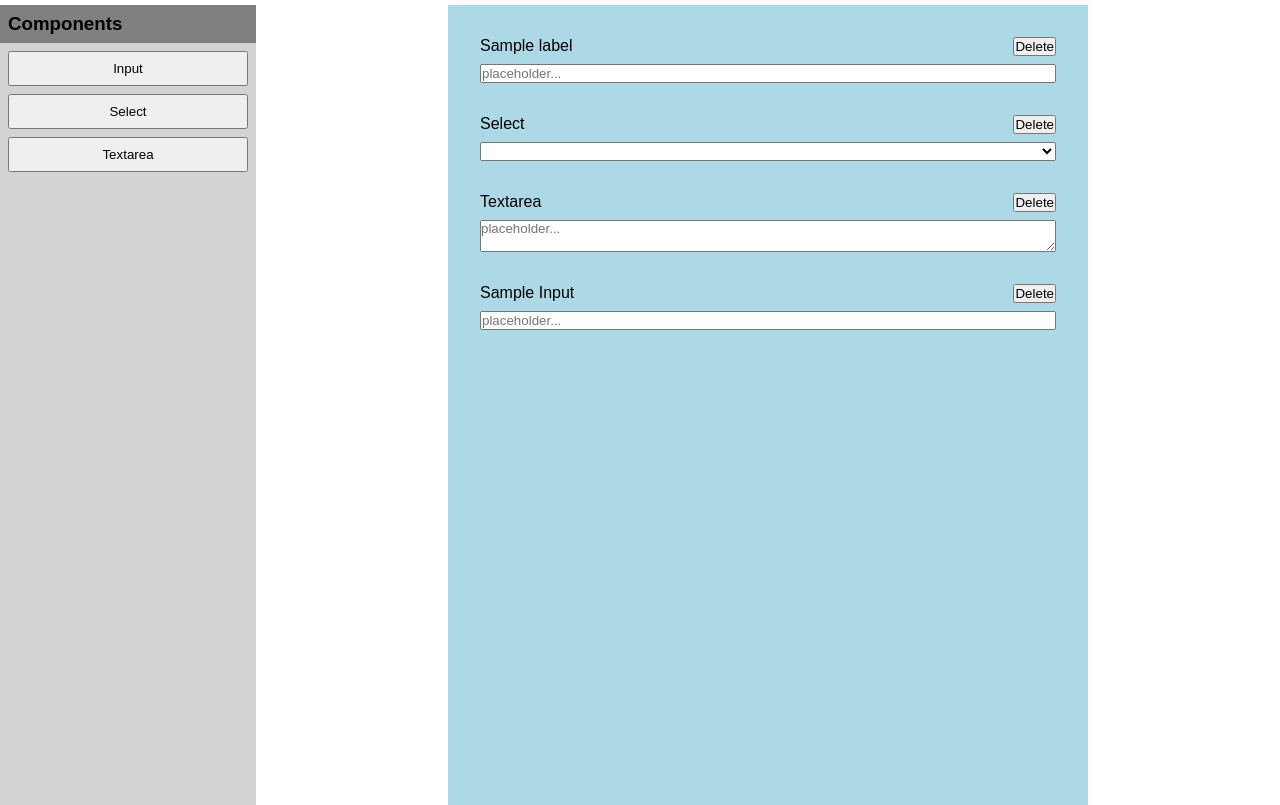
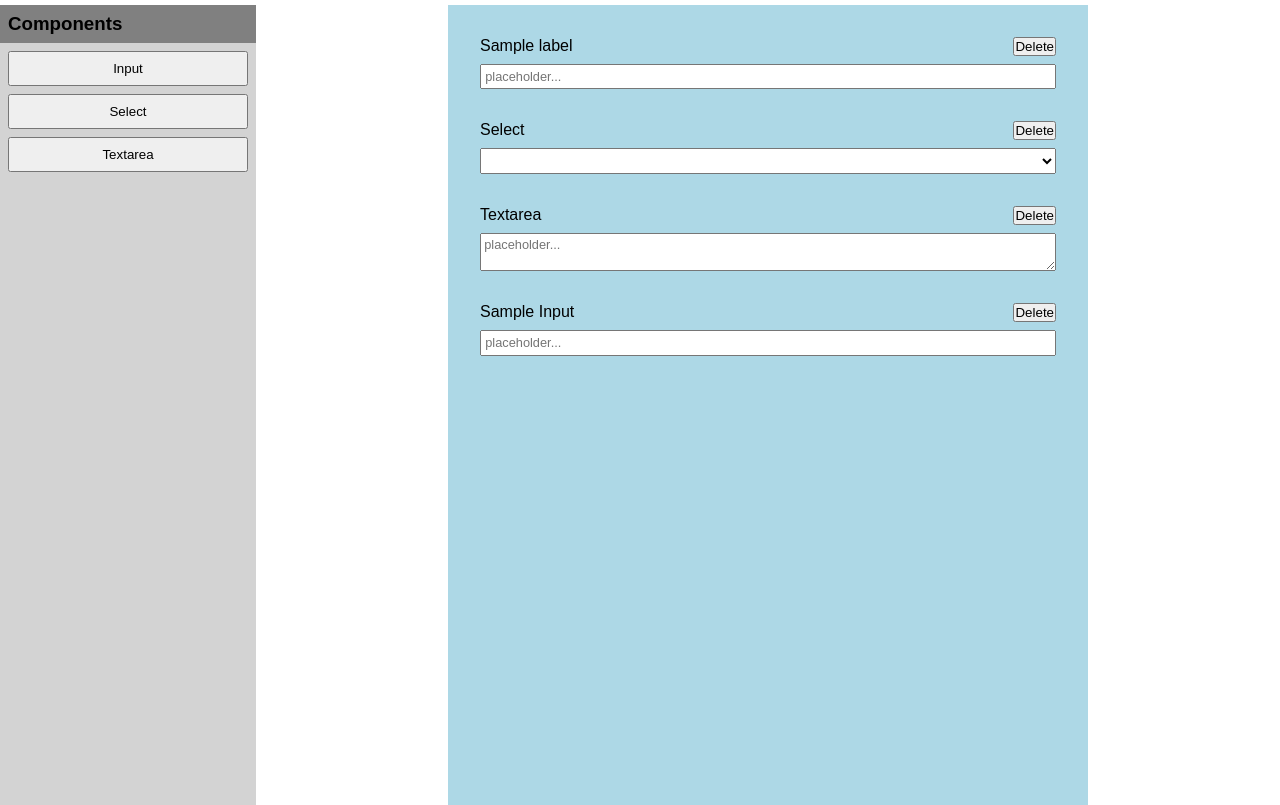
Before and after one commit to kaustavsarkar14/form-builder, a plain HTML site: page index.html in a window 1280 px wide. Both pictures are taken after a click on the button "Input". Shown: the part 46-851 px from the top of the page. Drawn offline with Linux system fonts and the light colour scheme.

Commit message:
delete added for sample inputs

```diff
--- a/index.html
+++ b/index.html
@@ -40,7 +40,7 @@
             <label for="selectInput">Textarea</label>
             <button>Delete</button>
           </div>
-          <textarea placeholder="placeholder..." class="input" id="selectInput"></textarea>
+          <textarea placeholder="placeholder..." class="input" id="textareaInput"></textarea>
         </div>
 
       </section>
--- a/script.js
+++ b/script.js
@@ -38,24 +38,27 @@ addButtons.forEach((button) => {
 function initListeners() {
   const inputDivs = document.querySelectorAll(".inputDiv");
   inputDivs.forEach((inputDiv) => {
+    const uid = inputDiv.querySelector(".input").id;
+    const deleteButton = inputDiv.querySelector("button");
+    deleteButton.onclick = () => deleteInputDiv(uid);
     inputDiv.draggable = true;
-    inputDiv.addEventListener('dragstart', e=>{
-        e.target.classList.add("dragging")
-    })
-    inputDiv.addEventListener('dragend', e=>{
-        e.target.classList.remove("dragging")
-    })
+    inputDiv.addEventListener("dragstart", (e) => {
+      e.target.classList.add("dragging");
+    });
+    inputDiv.addEventListener("dragend", (e) => {
+      e.target.classList.remove("dragging");
+    });
   });
+
 }
-initListeners()
+initListeners();
 
-function deleteInputDiv(id) {
-  document.getElementById(id).parentElement.remove();
+function deleteInputDiv(inputId) {
+  document.getElementById(inputId).parentElement.remove();
 }
 
 saveButton.addEventListener("click", (e) => {
   const inputDivs = [...document.querySelectorAll(".inputDiv")];
-  console.log(inputDivs);
   const result = inputDivs.map((inputDiv) => {
     const input = inputDiv.querySelector(".input");
     const label = inputDiv.querySelector("label");
--- a/style.css
+++ b/style.css
@@ -65,7 +65,10 @@ nav {
 .inputDiv input{
     width: 100%;
 }
-
+.input {
+    padding: 0.2rem;
+    font-size: 0.8rem;
+}
 .dragging {
     opacity: 0.5;
 }
```
